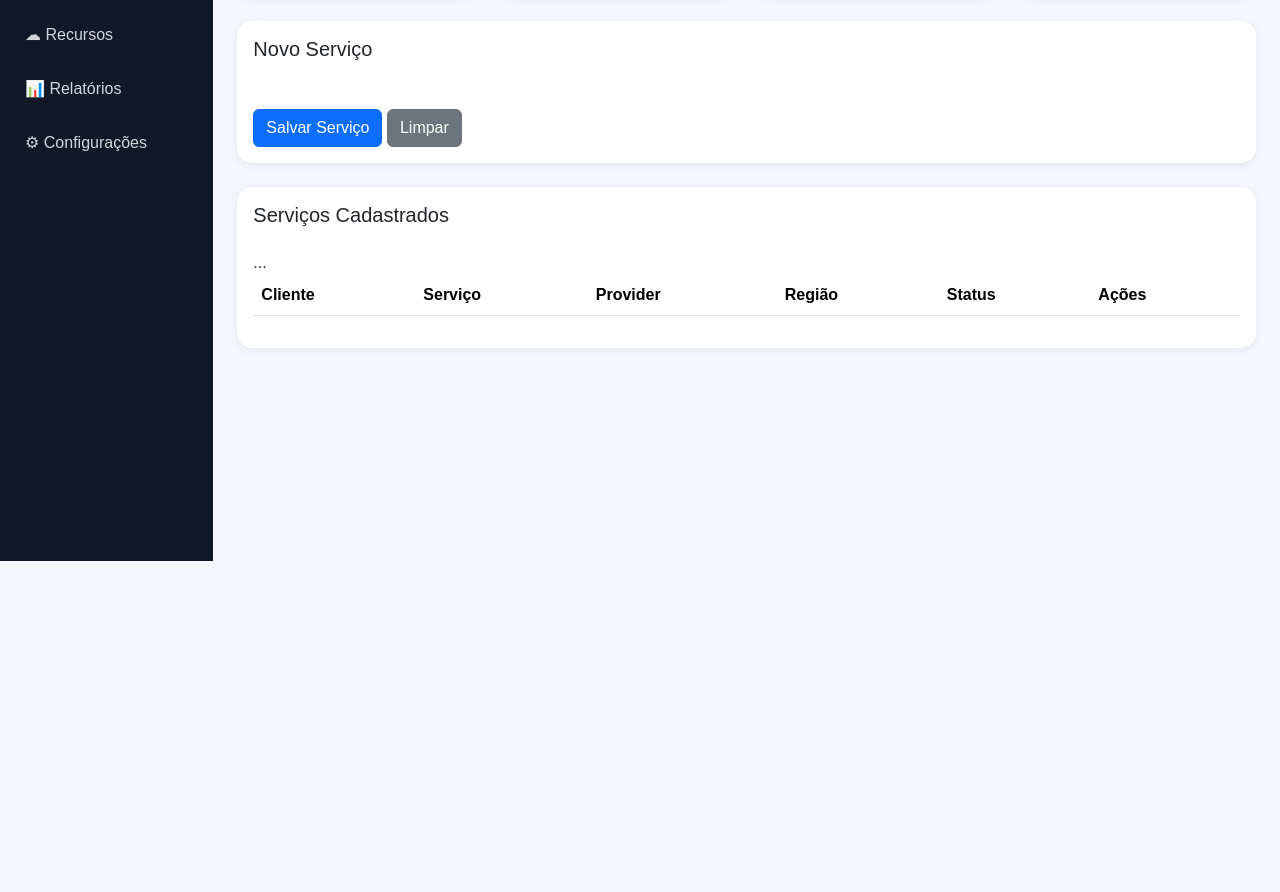
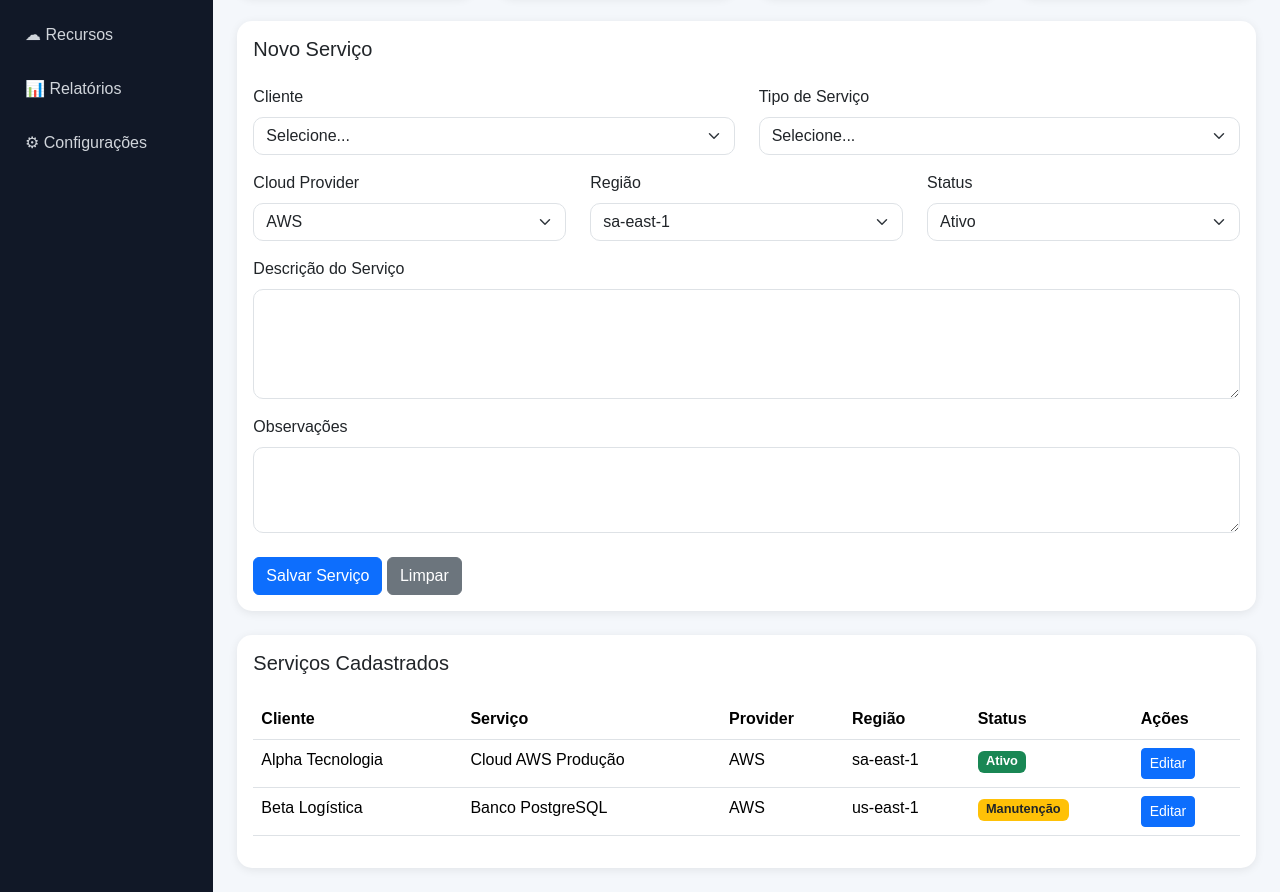
Before and after one commit to capitaokverna/estagiosupervisionado, a plain HTML site: page cadastroServicos.html in a window 1280 px wide. Shown: the part 239-1131 px from the top of the page. Before the commit the page ends 800 px from the top, so only its background shows below. Drawn offline with nearby package versions, Linux system fonts and the light colour scheme.

Commit message:
Update cadastroServicos.html

```diff
--- a/cadastroServicos.html
+++ b/cadastroServicos.html
@@ -1,50 +1,26 @@
-<!--
-    Tela de cadastro e gerenciamento de serviços.
-
-    Permite:
-    - Cadastro de novos serviços
-    - Associação do serviço a um cliente
-    - Definição do provider cloud
-    - Controle de status operacional
-    - Consulta dos serviços cadastrados
--->
-
 <!DOCTYPE html>
 <html lang="pt-BR">
 
 <head>
-
-<!-- Configurações básicas da página -->
 
 <meta charset="UTF-8">
 <meta name="viewport" content="width=device-width, initial-scale=1">
 
 <title>STI Inventory - Serviços</title>
 
-<!-- Bootstrap utilizado para padronização visual da aplicação -->
-
 <link href="https://cdn.jsdelivr.net/npm/bootstrap@5.3.3/dist/css/bootstrap.min.css" rel="stylesheet">
 
 <style>
-
-/*
-    Estilos gerais da aplicação.
-    Mantém o mesmo padrão visual utilizado nas demais telas.
-*/
 
 body{
     background:#f4f7fb;
     font-family:Arial, Helvetica, sans-serif;
 }
 
-/* Menu lateral */
-
 .sidebar{
     background:#111827;
     min-height:100vh;
 }
-
-/* Título do sistema no menu */
 
 .sidebar-title{
     color:white;
@@ -53,8 +29,6 @@ body{
     font-weight:bold;
     border-bottom:1px solid #1f2937;
 }
-
-/* Links de navegação */
 
 .sidebar a{
     display:block;
@@ -68,16 +42,12 @@ body{
     color:white;
 }
 
-/* Barra superior da página */
-
 .topbar{
     background:white;
     border-radius:15px;
     padding:15px 25px;
     box-shadow:0 2px 10px rgba(0,0,0,.08);
 }
-
-/* Avatar do usuário logado */
 
 .user-avatar{
     width:42px;
@@ -91,22 +61,16 @@ body{
     font-weight:bold;
 }
 
-/* Cards utilizados em indicadores e formulários */
-
 .card-custom{
     border:none;
     border-radius:15px;
     box-shadow:0 2px 10px rgba(0,0,0,.08);
 }
 
-/* Padronização dos campos */
-
 .form-control,
 .form-select{
     border-radius:10px;
 }
-
-/* Ajuste visual dos badges */
 
 .badge-service{
     font-size:.8rem;
@@ -122,12 +86,7 @@ body{
 
 <div class="row">
 
-<!--
-    Menu principal da aplicação.
-
-    Futuramente os links serão direcionados
-    para suas respectivas páginas.
--->
+<!-- MENU -->
 
 <div class="col-md-2 sidebar p-0">
 
@@ -144,17 +103,11 @@ body{
 
 </div>
 
-<!-- Área principal da página -->
+<!-- CONTEÚDO -->
 
 <div class="col-md-10 p-4">
 
-    <!--
-        Cabeçalho da página.
-
-        Exibe:
-        - Nome da funcionalidade
-        - Usuário autenticado
-    -->
+    <!-- TOPO -->
 
     <div class="topbar d-flex justify-content-between align-items-center mb-4">
 
@@ -192,67 +145,73 @@ body{
 
     </div>
 
-    <!--
-        Indicadores rápidos.
-
-        Os valores atualmente são estáticos.
-        Posteriormente serão alimentados pela API.
-    -->
+    <!-- CARDS -->
 
     <div class="row mb-4">
 
-        <!-- Total de serviços ativos -->
+        <div class="col-md-3">
+
+            <div class="card card-custom">
+
+                <div class="card-body">
+
+                    <h6>Serviços Ativos</h6>
+                    <h2>324</h2>
+
+                </div>
+
+            </div>
+
+        </div>
 
         <div class="col-md-3">
+
             <div class="card card-custom">
+
                 <div class="card-body">
-                    <h6>Serviços Ativos</h6>
-                    <h2>324</h2>
+
+                    <h6>AWS</h6>
+                    <h2>178</h2>
+
                 </div>
+
             </div>
+
         </div>
 
-        <!-- Serviços AWS -->
+        <div class="col-md-3">
+
+            <div class="card card-custom">
+
+                <div class="card-body">
+
+                    <h6>Azure</h6>
+                    <h2>92</h2>
+
+                </div>
+
+            </div>
+
+        </div>
 
         <div class="col-md-3">
+
             <div class="card card-custom">
+
                 <div class="card-body">
-                    <h6>AWS</h6>
-                    <h2>178</h2>
-                </div>
-            </div>
-        </div>
 
-        <!-- Serviços Azure -->
-
-        <div class="col-md-3">
-            <div class="card card-custom">
-                <div class="card-body">
-                    <h6>Azure</h6>
-                    <h2>92</h2>
-                </div>
-            </div>
-        </div>
-
-        <!-- Serviços On-Premises -->
-
-        <div class="col-md-3">
-            <div class="card card-custom">
-                <div class="card-body">
                     <h6>On-Premises</h6>
                     <h2>54</h2>
+
                 </div>
+
             </div>
+
         </div>
 
     </div>
 
-    <!--
-        Formulário de cadastro de serviços.
-
-        Os dados preenchidos serão enviados para a API
-        através da função salvarServico().
-    -->
+    <!-- FORMULÁRIO -->
 
     <div class="card card-custom mb-4">
 
@@ -264,31 +223,104 @@ body{
 
             <div class="row">
 
-                <!-- Cliente associado ao serviço -->
+                <div class="col-md-6 mb-3">
 
-                <!-- Tipo do serviço -->
+                    <label class="form-label">
+                        Cliente
+                    </label>
 
-                <!-- Cloud Provider -->
+                    <select class="form-select">
+                        <option>Selecione...</option>
+                        <option>Alpha Tecnologia</option>
+                        <option>Beta Logística</option>
+                        <option>Gamma Foods</option>
+                    </select>
 
-                <!-- Região -->
+                </div>
 
-                <!-- Status operacional -->
+                <div class="col-md-6 mb-3">
 
-                <!-- Descrição -->
+                    <label class="form-label">
+                        Tipo de Serviço
+                    </label>
 
-                <!-- Observações -->
+                    <select class="form-select">
+                        <option>Selecione...</option>
+                        <option>Cloud AWS</option>
+                        <option>Cloud Azure</option>
+                        <option>Banco de Dados</option>
+                        <option>Monitoramento</option>
+                        <option>Backup</option>
+                        <option>Suporte Gerenciado</option>
+                    </select>
+
+                </div>
+
+                <div class="col-md-4 mb-3">
+
+                    <label class="form-label">
+                        Cloud Provider
+                    </label>
+
+                    <select class="form-select">
+                        <option>AWS</option>
+                        <option>Azure</option>
+                        <option>Google Cloud</option>
+                        <option>On-Premises</option>
+                    </select>
+
+                </div>
+
+                <div class="col-md-4 mb-3">
+
+                    <label class="form-label">
+                        Região
+                    </label>
+
+                    <select class="form-select">
+                        <option>sa-east-1</option>
+                        <option>us-east-1</option>
+                        <option>us-west-2</option>
+                    </select>
+
+                </div>
+
+                <div class="col-md-4 mb-3">
+
+                    <label class="form-label">
+                        Status
+                    </label>
+
+                    <select class="form-select">
+                        <option>Ativo</option>
+                        <option>Implantação</option>
+                        <option>Manutenção</option>
+                        <option>Inativo</option>
+                    </select>
+
+                </div>
+
+                <div class="col-md-12 mb-3">
+
+                    <label class="form-label">
+                        Descrição do Serviço
+                    </label>
+
+                    <textarea class="form-control" rows="4"></textarea>
+
+                </div>
+
+                <div class="col-md-12">
+
+                    <label class="form-label">
+                        Observações
+                    </label>
+
+                    <textarea class="form-control" rows="3"></textarea>
+
+                </div>
 
             </div>
-
-            <!--
-                Ações do formulário.
-
-                Salvar:
-                Persiste os dados no banco.
-
-                Limpar:
-                Limpa os campos preenchidos.
-            -->
 
             <div class="mt-4">
 
@@ -306,12 +338,7 @@ body{
 
     </div>
 
-    <!--
-        Tabela de consulta dos serviços.
-
-        Inicialmente apresenta dados fictícios.
-        Posteriormente será carregada pela API.
-    -->
+    <!-- TABELA -->
 
     <div class="card card-custom">
 
@@ -336,16 +363,49 @@ body{
 
                 </thead>
 
-                <!--
-                    Lista dos serviços cadastrados.
-
-                    Futuramente será preenchida
-                    dinamicamente via JavaScript.
-                -->
-
                 <tbody>
 
-                ...
+                <tr>
+
+                    <td>Alpha Tecnologia</td>
+                    <td>Cloud AWS Produção</td>
+                    <td>AWS</td>
+                    <td>sa-east-1</td>
+
+                    <td>
+                        <span class="badge bg-success badge-service">
+                            Ativo
+                        </span>
+                    </td>
+
+                    <td>
+                        <button class="btn btn-sm btn-primary">
+                            Editar
+                        </button>
+                    </td>
+
+                </tr>
+
+                <tr>
+
+                    <td>Beta Logística</td>
+                    <td>Banco PostgreSQL</td>
+                    <td>AWS</td>
+                    <td>us-east-1</td>
+
+                    <td>
+                        <span class="badge bg-warning text-dark badge-service">
+                            Manutenção
+                        </span>
+                    </td>
+
+                    <td>
+                        <button class="btn btn-sm btn-primary">
+                            Editar
+                        </button>
+                    </td>
+
+                </tr>
 
                 </tbody>
 
```
